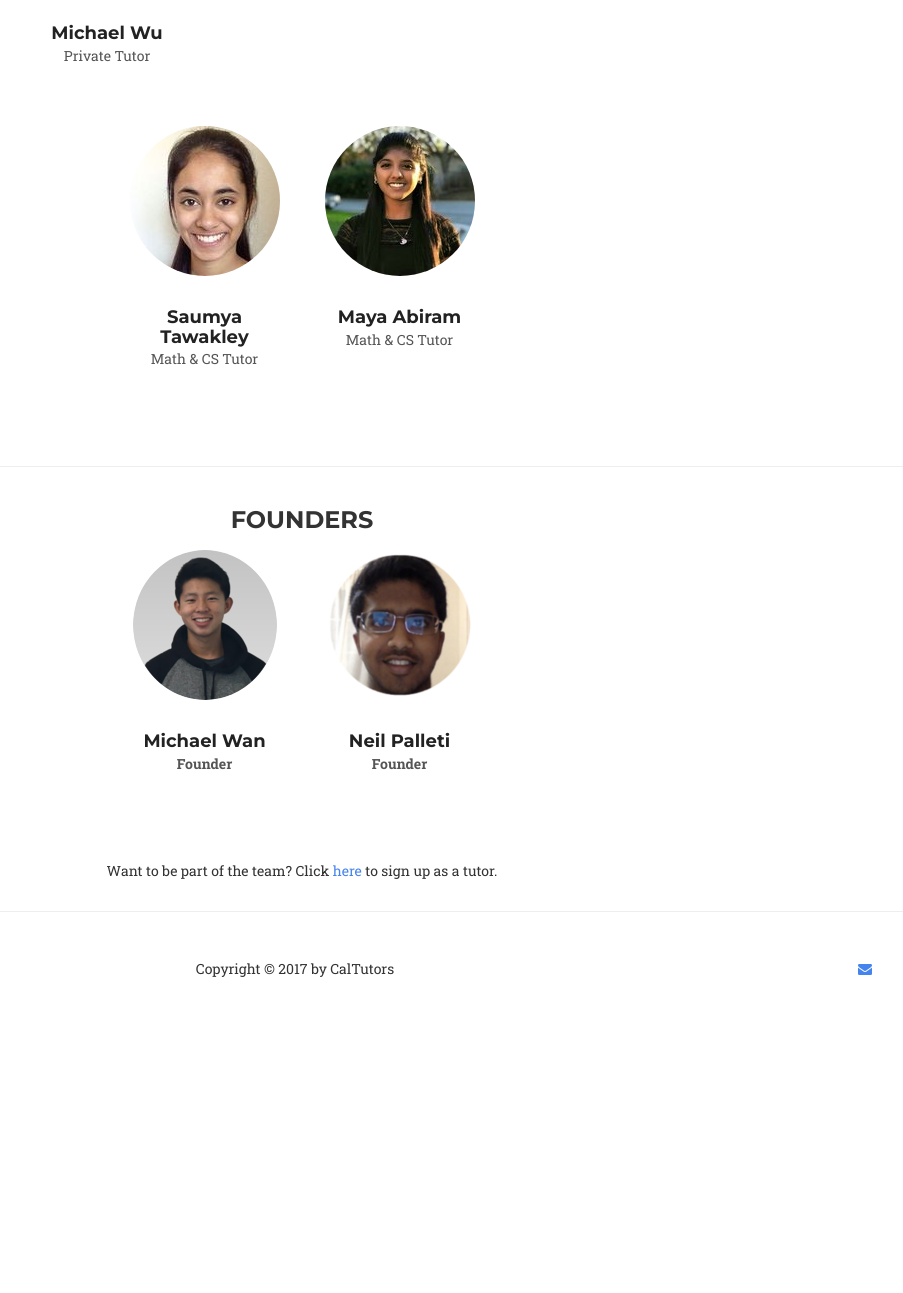
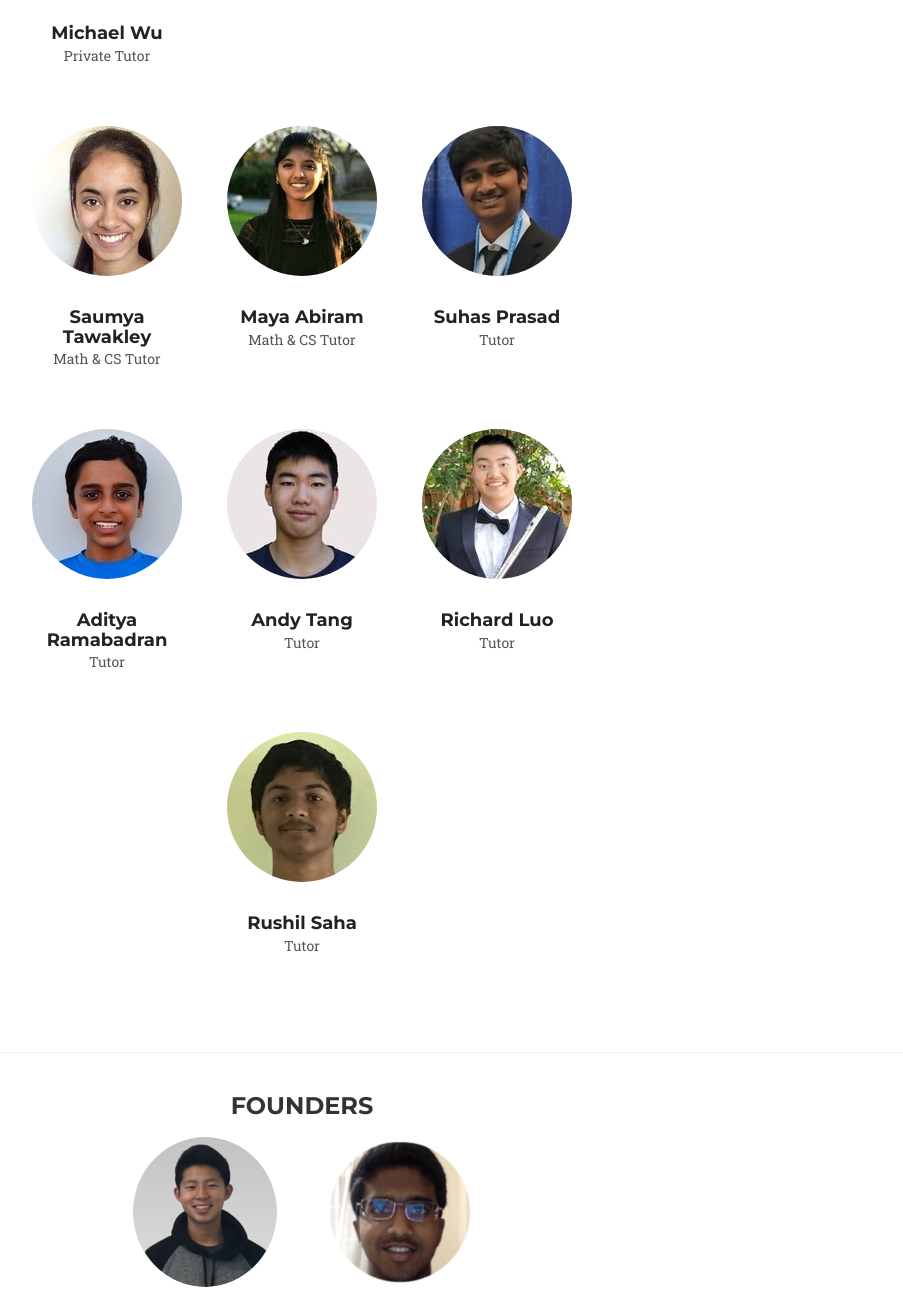
Before and after one commit to Aeratian/caltutors, a Django app: page /team/ in a window 1280 px wide. Shown: the part 2411-3704 px from the top of the page, without its empty margins (338-1241 px from the left). Before the commit the page ends 3388 px from the top, so only its background shows below. Run offline with Django 3.2, Linux system fonts and the light colour scheme; some libraries are stand-ins or nearby versions; some web fonts are replaced.

Commit message:
Update team

```diff
--- a/pages/templates/pages/index.html
+++ b/pages/templates/pages/index.html
@@ -279,7 +279,7 @@
 
 		<script>
 			$('#stats').waypoint(function() {
-				setTimeout(function() { num_hours.innerHTML = "300"; }, 1000);
+				setTimeout(function() { num_hours.innerHTML = "500"; }, 1000);
 				setTimeout(function() { num_students.innerHTML = "500"; }, 1000);
 				setTimeout(function() { num_classes.innerHTML = "300"; }, 1000);
 				setTimeout(function() { num_libraries.innerHTML = "5"; }, 1000);
--- a/pages/templates/pages/team.html
+++ b/pages/templates/pages/team.html
@@ -109,7 +109,7 @@
 			<div class="noselect container" style = "text-align: center">
 				<h3>Leadership</h3>
 				<div class="row" style = "align: center">
-					<div class = "col-lg-4"></div>
+					<div class = "col-lg-5"></div>
 					<div class="col-lg-2">
 						<div class = "team-member">
 							<a href = "/team_member?name=raj">
@@ -120,6 +120,17 @@
 							</a>
 						</div>
 					</div>
+					<div class = "col-lg-5"></div>
+				</div>
+			</div>
+		</section>
+
+		<!-- Director Section -->
+		<section id="director" style = "padding: 0 0 3vh 0 !important">
+			<div class="noselect container" style = "text-align: center">
+				<h3>Officers</h3>
+				<div class="row" style = "align: center">
+					<div class = "col-lg-2"></div>
 					<div class="col-lg-2">
 						<div class = "team-member">
 							<a href = "/team_member?name=parth_asawa">
@@ -130,17 +141,6 @@
 							</a>
 						</div>
 					</div>
-					<div class = "col-lg-4"></div>
-				</div>
-			</div>
-		</section>
-
-		<!-- Director Section -->
-		<section id="director" style = "padding: 0 0 3vh 0 !important">
-			<div class="noselect container" style = "text-align: center">
-				<h3>Directors</h3>
-				<div class="row" style = "align: center">
-					<div class = "col-lg-3"></div>
 					<div class="col-lg-2">
 						<div class = "team-member">
 							<a href = "/team_member?name=sarah_feng">
@@ -171,7 +171,7 @@
 							</a>
 						</div>
 					</div>
-					<div class = "col-lg-3"></div>
+					<div class = "col-lg-2"></div>
 				</div>
 			</div>
 		</section>
@@ -317,7 +317,7 @@
 					<div class="col-lg-3"></div>
 				</div>
 				<div class = "row">
-					<div class="col-lg-4"></div>
+					<div class="col-lg-3"></div>
 					<div class="col-lg-2">
 						<div class = "team-member">
 							<a href = "/team_member?name=saumya_tawakley">
@@ -338,8 +338,65 @@
 							</a>
 						</div>
 					</div>
-					<div class="col-lg-4"></div>
+					<div class="col-lg-2">
+						<div class = "team-member">
+							<a href = "/team_member?name=suhas_prasad">
+								{% load static %}
+								<img src = "{% static 'img/team/suhas_prasad.png' %}" class = "img-circle" alt="" onMouseOver="show_blurb()" onMouseOut="hide_blurb()">
+								<h4>Suhas Prasad</h4>
+								<p>Tutor</p>
+							</a>
+						</div>
+					</div>
+					<div class="col-lg-3"></div>
 				</div>
+				<div class = "row">
+					<div class="col-lg-3"></div>
+					<div class="col-lg-2">
+						<div class = "team-member">
+							<a href = "/team_member?name=aditya_ramabadran">
+								{% load static %}
+								<img src = "{% static 'img/team/aditya_ramabadran.png' %}" class = "img-circle" alt="" onMouseOver="show_blurb()" onMouseOut="hide_blurb()">
+								<h4>Aditya Ramabadran</h4>
+								<p>Tutor</p>
+							</a>
+						</div>
+					</div>
+					<div class="col-lg-2">
+						<div class = "team-member">
+							<a href = "/team_member?name=andy_tang">
+								{% load static %}
+								<img src = "{% static 'img/team/andy_tang.png' %}" class = "img-circle" alt="" onMouseOver="show_blurb()" onMouseOut="hide_blurb()">
+								<h4>Andy Tang</h4>
+								<p>Tutor</p>
+							</a>
+						</div>
+					</div>
+					<div class="col-lg-2">
+						<div class = "team-member">
+							<a href = "/team_member?name=richard_luo">
+								{% load static %}
+								<img src = "{% static 'img/team/richard_luo.png' %}" class = "img-circle" alt="" onMouseOver="show_blurb()" onMouseOut="hide_blurb()">
+								<h4>Richard Luo</h4>
+								<p>Tutor</p>
+							</a>
+						</div>
+					</div>
+					<div class="col-lg-3"></div>
+				</div>
+				<div class = "row">
+					<div class="col-lg-5"></div>
+					<div class="col-lg-2">
+						<div class = "team-member">
+							<a href = "/team_member?name=rushil_saha">
+								{% load static %}
+								<img src = "{% static 'img/team/rushil_saha.png' %}" class = "img-circle" alt="" onMouseOver="show_blurb()" onMouseOut="hide_blurb()">
+								<h4>Rushil Saha</h4>
+								<p>Tutor</p>
+							</a>
+						</div>
+					</div>
+					<div class="col-lg-5"></div>
 			</div>
 		</section>
 
```
